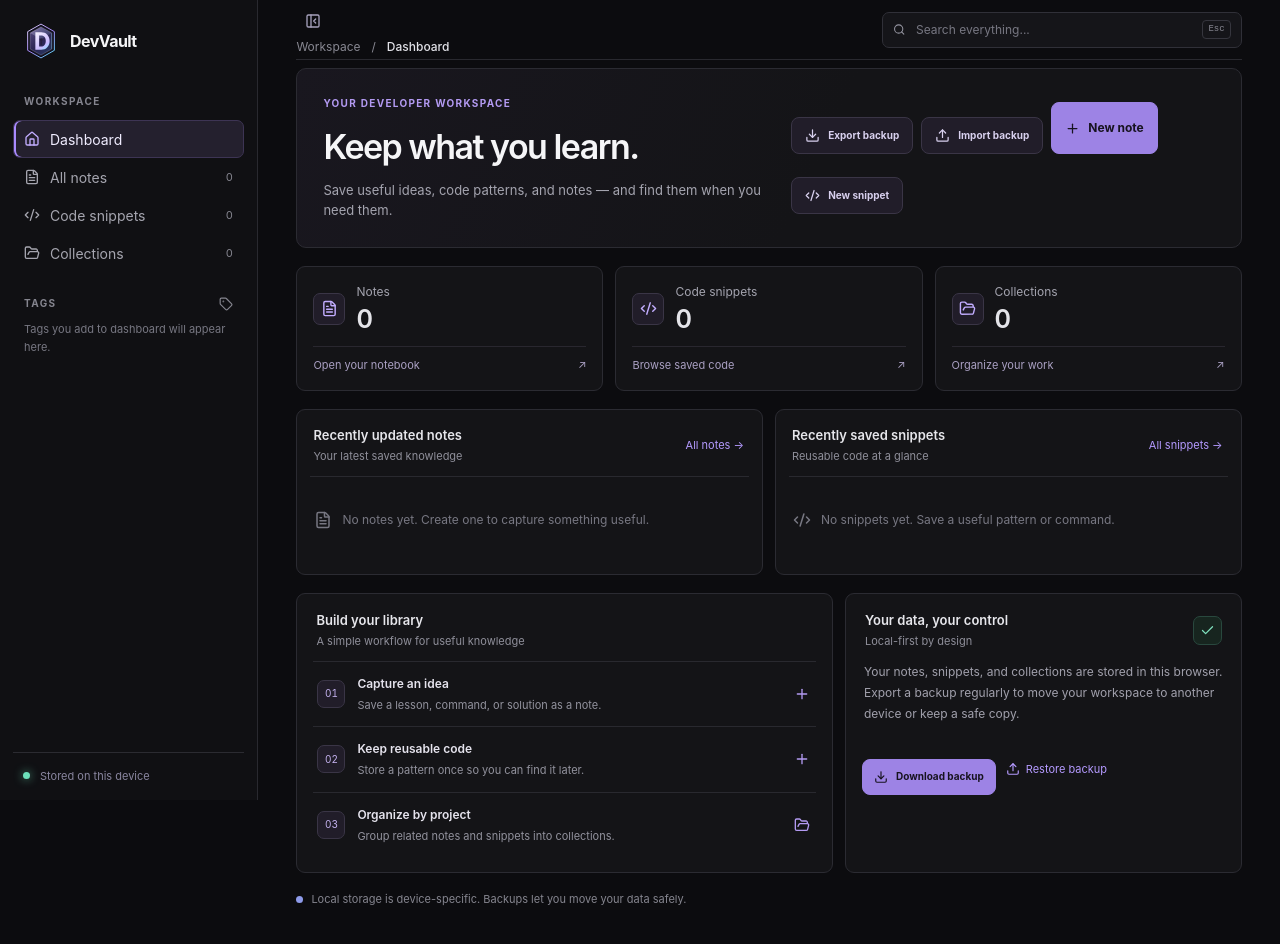
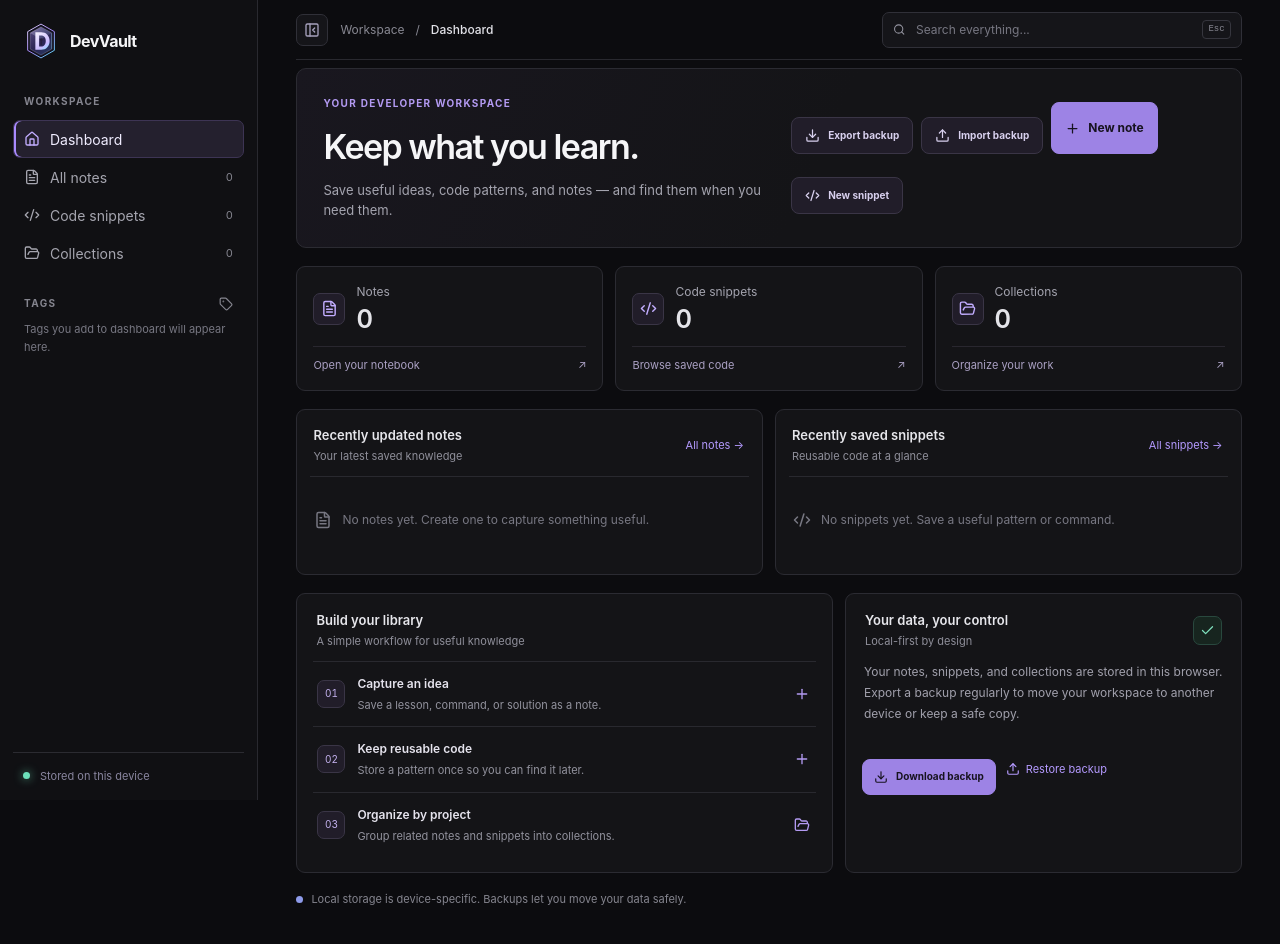
Before and after one commit to rajtivari/DevVault, a React (Vite) app: page / in a window 1280 px wide. Shown: the top 944 px of the page. Built offline with nearby package versions, Linux system fonts and the light colour scheme.

Commit message:
Style collapsible workspace navigation

```diff
--- a/src/App.css
+++ b/src/App.css
@@ -1223,3 +1223,16 @@
 .global-search-close:hover{color:#e5e5eb}
 @media(max-width:760px){.global-search-wrap{width:min(250px,55%)}.global-search-box{height:34px}.global-search-box kbd{display:none}}
 @media(max-width:480px){.topbar{align-items:center;gap:8px}.global-search-wrap{width:48%}.global-search-box{gap:5px;padding-inline:7px}.global-search-box input{font-size:11px}}
+
+.app-shell { transition: grid-template-columns 180ms ease; }
+.app-shell.sidebar-collapsed { grid-template-columns: 76px minmax(0, 1fr); }
+.sidebar-collapsed .sidebar { padding-inline: 11px; }
+.sidebar-collapsed .brand { gap: 0; margin-inline: auto; }
+.sidebar-collapsed .brand > span, .sidebar-collapsed .sidebar-label, .sidebar-collapsed .nav-item > span, .sidebar-collapsed .sidebar-hint, .sidebar-collapsed .sidebar-footer > span:last-child, .sidebar-collapsed .sidebar-label-row > svg { display: none; }
+.sidebar-collapsed .sidebar-section { margin-bottom: 22px; }
+.sidebar-collapsed .nav-item { justify-content: center; padding-inline: 0; }
+.topbar-leading { display: flex; align-items: center; gap: 12px; min-width: 0; }
+.sidebar-toggle { width: 32px; height: 32px; border-color: #303038; background: #151519; }
+.sidebar-toggle:hover { border-color: #55446f; background: #211d29; }
+@media (max-width: 760px) { .app-shell.sidebar-collapsed { display: block; } .sidebar-collapsed .sidebar { padding: 13px 18px 11px; } .sidebar-collapsed .brand { gap: 12px; margin: 0 0 13px; } .sidebar-collapsed .brand > span { display: inline; } .sidebar-collapsed .sidebar > .sidebar-section:first-of-type .nav-item { justify-content: flex-start; padding-inline: 9px; } .sidebar-collapsed .sidebar-section:first-of-type .nav-item > span { display: inline; } .sidebar-collapsed .sidebar-section:first-of-type .nav-item .nav-count { display: none; } .sidebar-collapsed .sidebar-label, .sidebar-collapsed .sidebar-hint, .sidebar-collapsed .sidebar-footer { display: none; } .topbar-leading { gap: 7px; } .topbar { gap: 8px; } }
+@media (prefers-reduced-motion: reduce) { .app-shell { transition: none; } }
```
